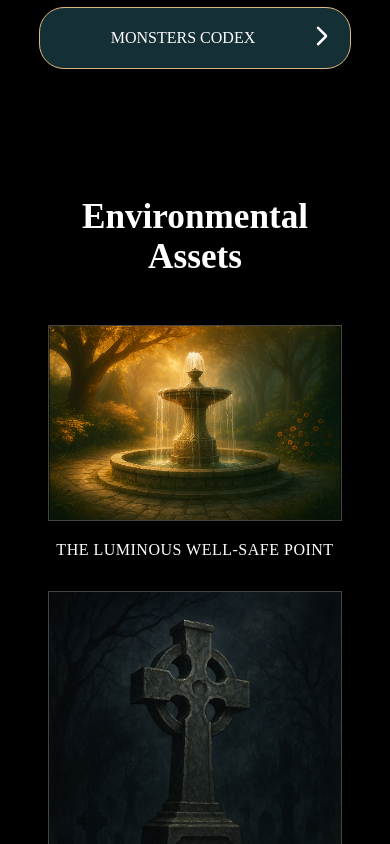
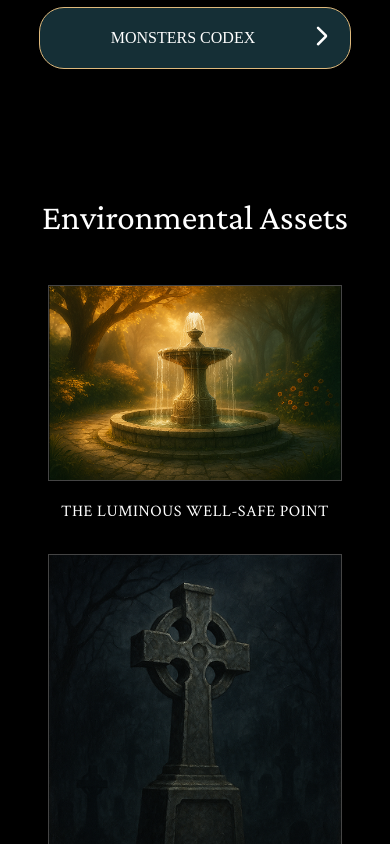
Before and after one commit to yevhenii-kapustian/Blood-Maiden, a Next.js app: page /media in a window 390 px wide. Shown: the part 1120-1964 px from the top of the page. Built offline with nearby package versions, Linux system fonts and the light colour scheme.

Commit message:
feature/22-environment-asset adding responsiveness on large screen

```diff
--- a/src/components/MediaEnvironmentAsset/mediaEnvironmentAssets.scss
+++ b/src/components/MediaEnvironmentAsset/mediaEnvironmentAssets.scss
@@ -1,12 +1,18 @@
+@import '../../styles/variables';
+@import '../../styles/mixins';
+
+
 .environment-assets {
   background-color: #000;
+  box-shadow: 0 0 20px 30px rgba(0, 0, 0, 0.608);
   padding: 4rem 2rem;
   text-align: center;
   color: white;
 
   .section-title {
     font-size: 2.2rem;
-    font-family: 'Cinzel', serif;
+    font-family: $font_crimson-pro;
+    font-weight: $font-weight-normal;
     margin-bottom: 3rem;
   }
 
@@ -29,13 +35,13 @@
 
     .caption {
       margin-top: 1rem;
-      font-family: 'Cinzel', serif;
+      font-family: $font_crimson-text;
       font-size: 1rem;
       letter-spacing: 0.5px;
     }
   }
 
-  @media (max-width: 768px) {
+   @include responsive-media-l  {
     .assets-grid {
       flex-direction: column;
       align-items: center;
```
